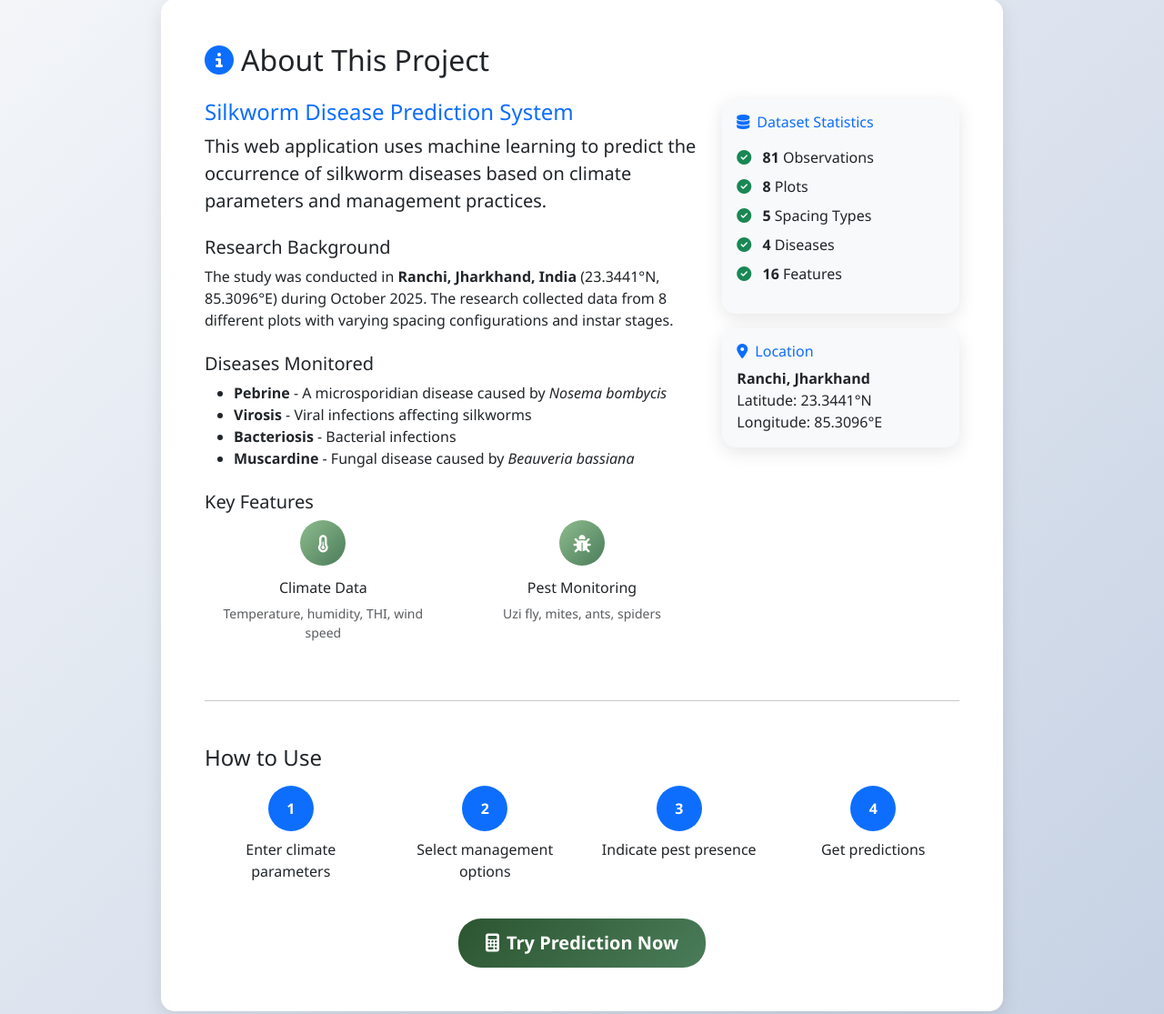
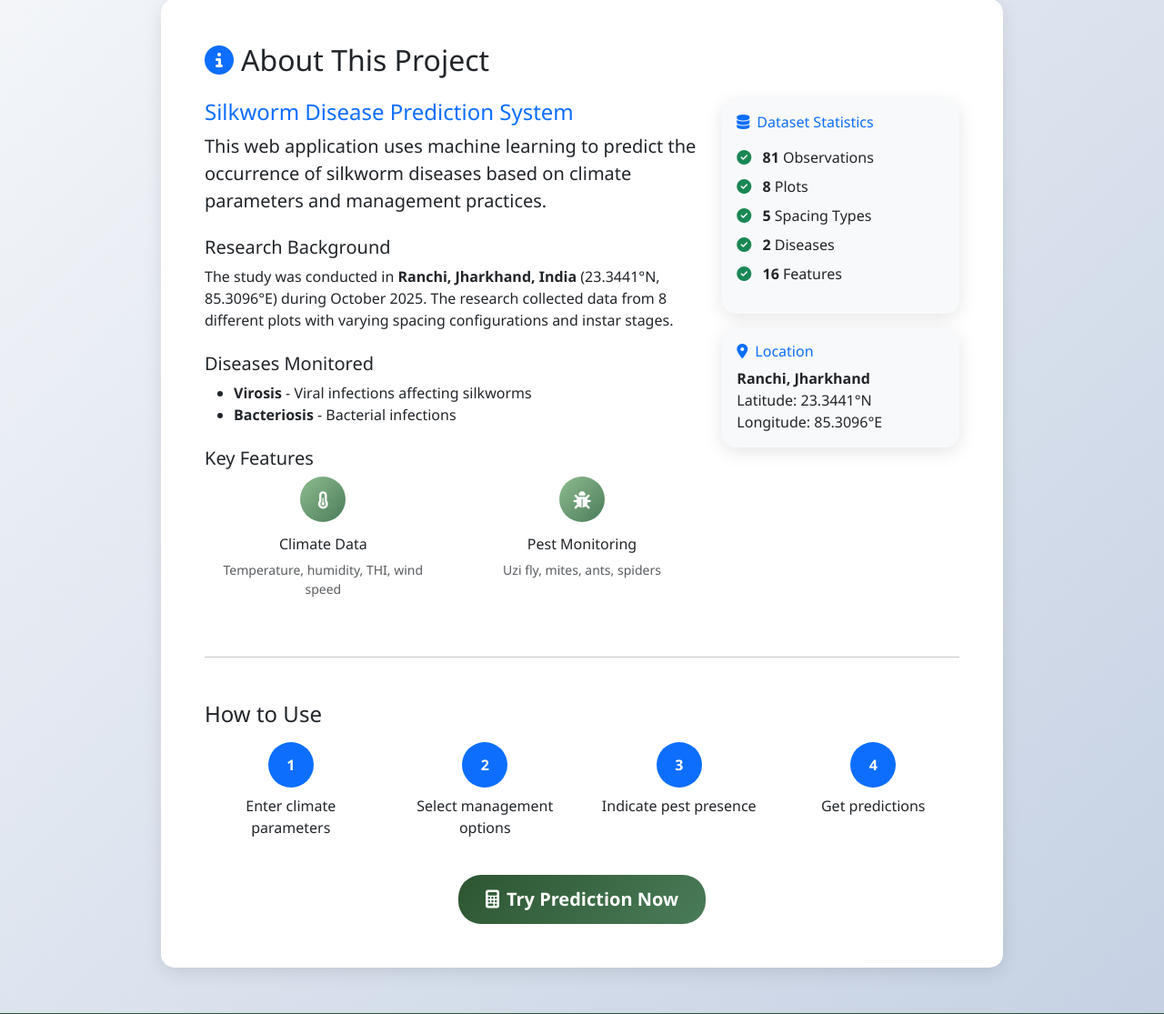
Before and after one commit to chau-mau/silkworm-disease-predictor, a Flask app: page /about in a window 1280 px wide. Shown: the part 111-1226 px from the top of the page at 91% size. Run offline with Flask 3, Linux system fonts and the light colour scheme; parts of the project's set-up code (start-up, migrations or seed data) failed here and were passed over.

Commit message:
Keep only viral (Virosis) and bacterial (Bacteriosis) diseases

```diff
--- a/app/app.py
+++ b/app/app.py
@@ -76,9 +76,10 @@ def predict():
         input_array = np.array([[features.get(col, 0) for col in feature_cols]])
         input_scaled = scaler.transform(input_array)
 
-        # Make predictions
+        # Make predictions (only for diseases in model_info)
         predictions = {}
-        for disease, model_dict in models.items():
+        for disease in model_info['diseases']:
+            model_dict = models[disease]
             rf = model_dict['random_forest']
             lr = model_dict['logistic_regression']
 
@@ -155,7 +156,8 @@ def api_predict():
         input_scaled = scaler.transform(input_array)
 
         predictions = {}
-        for disease, model_dict in models.items():
+        for disease in model_info['diseases']:
+            model_dict = models[disease]
             rf = model_dict['random_forest']
             lr = model_dict['logistic_regression']
 
--- a/app/model_info.json
+++ b/app/model_info.json
@@ -18,10 +18,8 @@
     "Net_Tech_Binary"
   ],
   "diseases": [
-    "Pebrine",
     "Virosis",
-    "Bacteriosis",
-    "Muscardine"
+    "Bacteriosis"
   ],
   "spacing_options": [
     "8x8",
@@ -43,10 +41,6 @@
     "Has_Athropoda": "Athropoda Present (0/1)",
     "Net_Tech_Binary": "Net Technology Used (0/1)"
   },
-  "Pebrine_accuracy": {
-    "RF": 0.8461538461538461,
-    "LR": 1.0
-  },
   "Virosis_accuracy": {
     "RF": 1.0,
     "LR": 1.0
@@ -54,9 +48,5 @@
   "Bacteriosis_accuracy": {
     "RF": 0.8461538461538461,
     "LR": 1.0
-  },
-  "Muscardine_accuracy": {
-    "RF": 0.8461538461538461,
-    "LR": 1.0
   }
 }
--- a/app/templates/about.html
+++ b/app/templates/about.html
@@ -26,10 +26,8 @@
 
                         <h5 class="mt-4">Diseases Monitored</h5>
                         <ul>
-                            <li><strong>Pebrine</strong> - A microsporidian disease caused by <em>Nosema bombycis</em></li>
                             <li><strong>Virosis</strong> - Viral infections affecting silkworms</li>
                             <li><strong>Bacteriosis</strong> - Bacterial infections</li>
-                            <li><strong>Muscardine</strong> - Fungal disease caused by <em>Beauveria bassiana</em></li>
                         </ul>
 
                         <h5 class="mt-4">Key Features</h5>
@@ -70,7 +68,7 @@
                                     </li>
                                     <li class="mb-2">
                                         <i class="fas fa-check-circle text-success me-2"></i>
-                                        <strong>4</strong> Diseases
+                                        <strong>2</strong> Diseases
                                     </li>
                                     <li class="mb-2">
                                         <i class="fas fa-check-circle text-success me-2"></i>
--- a/app/templates/index.html
+++ b/app/templates/index.html
@@ -12,7 +12,7 @@
         <div class="row mb-4">
             <div class="col-md-3 col-6">
                 <div class="card stat-card">
-                    <div class="stat-number">4</div>
+                    <div class="stat-number">2</div>
                     <div class="stat-label">Diseases</div>
                 </div>
             </div>
@@ -254,9 +254,6 @@ function displayResults(data) {
     if (predictions.Virosis.probability > 50) {
         recommendations.push('High risk of Virosis - Ensure proper sanitation and disinfection');
     }
-    if (predictions.Pebrine.probability > 50) {
-        recommendations.push('High risk of Pebrine - Inspect silkworm eggs carefully');
-    }
     if (predictions.Bacteriosis.probability > 50) {
         recommendations.push('High risk of Bacteriosis - Maintain optimal humidity levels');
     }
--- a/app/templates/model_info.html
+++ b/app/templates/model_info.html
@@ -228,10 +228,8 @@
                 <pre class="bg-light p-3 rounded"><code>{
   "success": true,
   "predictions": {
-    "Pebrine": {"probability": 15.5, "risk_level": "Low"},
     "Virosis": {"probability": 65.2, "risk_level": "High"},
-    "Bacteriosis": {"probability": 20.1, "risk_level": "Low"},
-    "Muscardine": {"probability": 10.8, "risk_level": "Low"}
+    "Bacteriosis": {"probability": 20.1, "risk_level": "Low"}
   }
 }</code></pre>
             </div>
--- a/train_models.py
+++ b/train_models.py
@@ -33,7 +33,7 @@ if 'Net_Tech' in df.columns:
     df['Net_Tech_Binary'] = (df['Net_Tech'] == 'Yes').astype(int)
     feature_cols.append('Net_Tech_Binary')
 
-disease_cols = ['Pebrine', 'Virosis', 'Bacteriosis', 'Muscardine']
+disease_cols = ['Virosis', 'Bacteriosis']
 
 # Store model info
 model_info = {
```
Also changed, not shown: docs/index.html (+3 -10 lines), model_info.json (+1 -11 lines), README.md.
